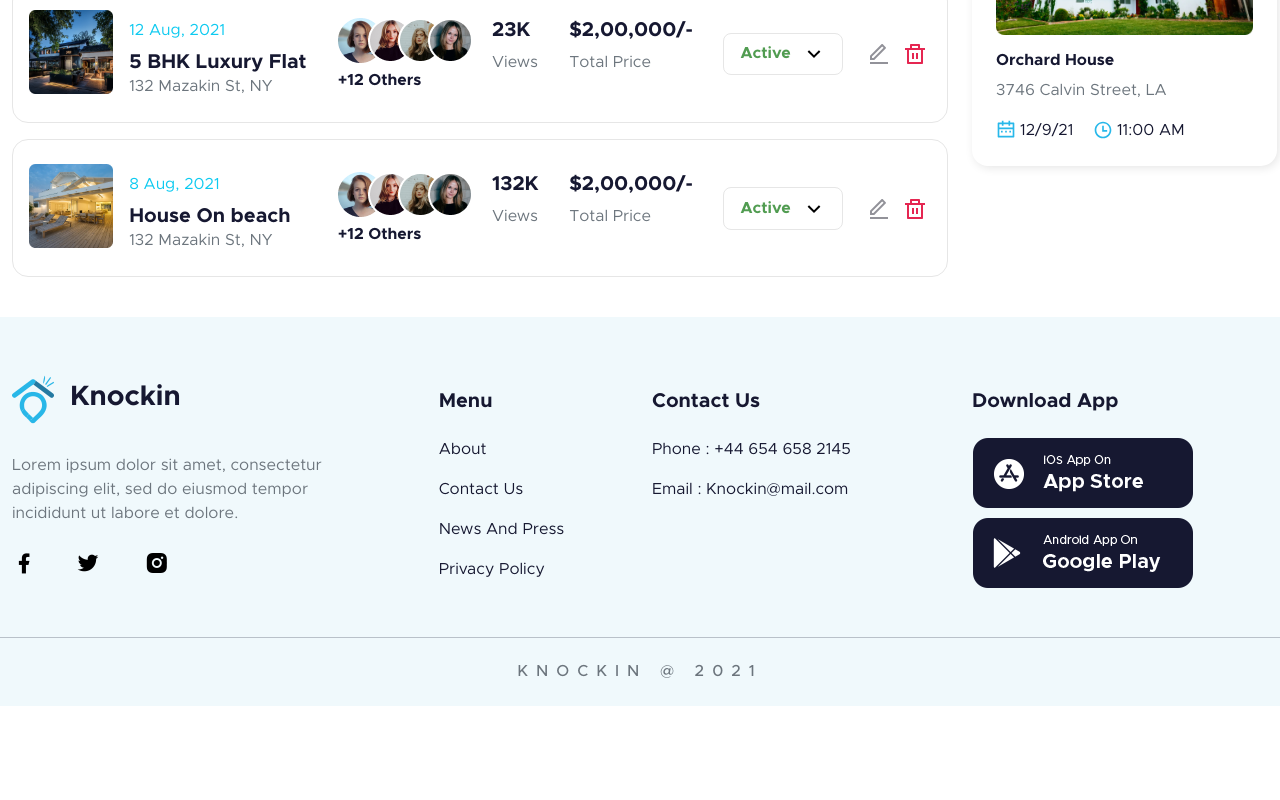
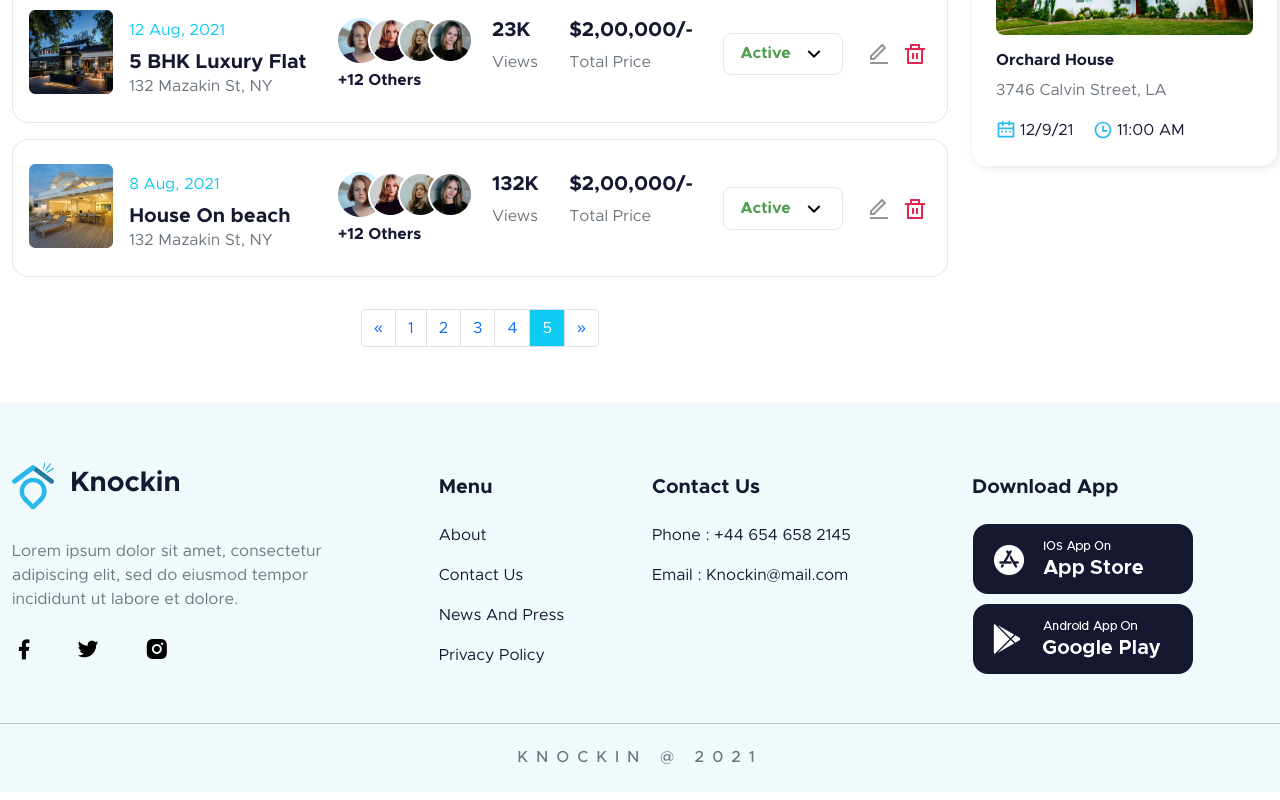
Before and after one commit to hamzahmd/knockin, a React (Create React App) app: page /property in a window 1280 px wide. Shown: the part 709-1509 px from the top of the page. Before the commit the page ends 1423 px from the top, so only its background shows below. Built offline with nearby package versions, Linux system fonts and the light colour scheme.

Commit message:
Added pagination component

```diff
--- a/src/screen/PropertiesScreen.js
+++ b/src/screen/PropertiesScreen.js
@@ -483,6 +483,48 @@ const PropertiesScreen = () => {
                 </div>
               </div>
             </div>
+            {/* Pagination */}
+            <div className='d-flex justify-content-center py-3'>
+              <nav aria-label='Page navigation example'>
+                <ul className='pagination'>
+                  <li className='page-item'>
+                    <a className='page-link pointing' aria-label='Previous'>
+                      <span aria-hidden='true'>&laquo;</span>
+                    </a>
+                  </li>
+                  <li className='page-item'>
+                    <a className='page-link pointing'>
+                      <span aria-hidden='true'>1</span>
+                    </a>
+                  </li>
+                  <li className='page-item'>
+                    <a className='page-link pointing'>
+                      <span aria-hidden='true'>2</span>
+                    </a>
+                  </li>
+                  <li className='page-item'>
+                    <a className='page-link pointing'>
+                      <span aria-hidden='true'>3</span>
+                    </a>
+                  </li>
+                  <li className='page-item'>
+                    <a className='page-link pointing'>
+                      <span aria-hidden='true'>4</span>
+                    </a>
+                  </li>
+                  <li className='page-item'>
+                    <a className='page-link pointing bg-info text-white'>
+                      <span aria-hidden='true'>5</span>
+                    </a>
+                  </li>
+                  <li className='page-item'>
+                    <a className='page-link pointing' aria-label='Next'>
+                      <span aria-hidden='true'>&raquo;</span>
+                    </a>
+                  </li>
+                </ul>
+              </nav>
+            </div>
           </div>
           <div className='col-md-3'>
             {/* Calendar */}
```
Also changed, not shown: src/assets/svgs/left.svg (added), src/assets/svgs/right.svg (added).
